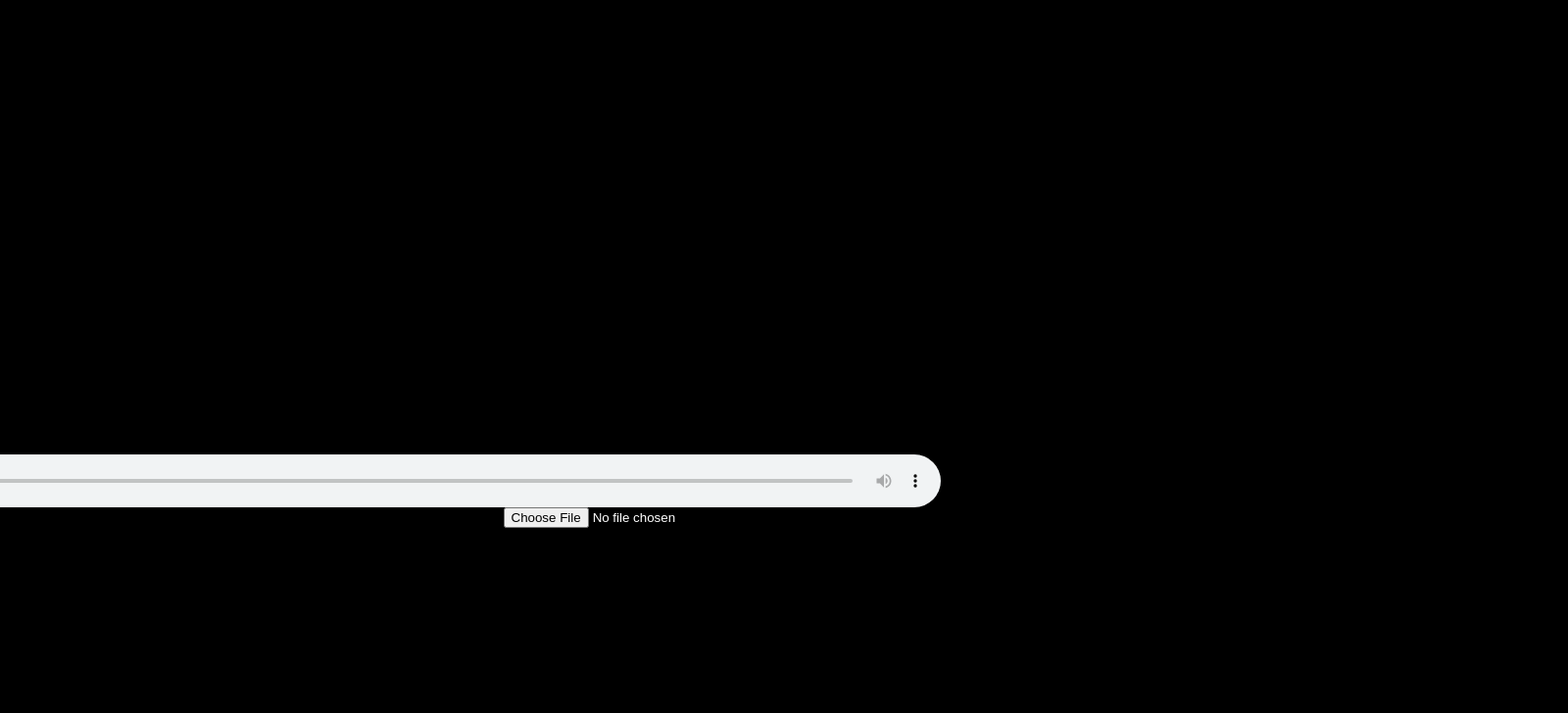
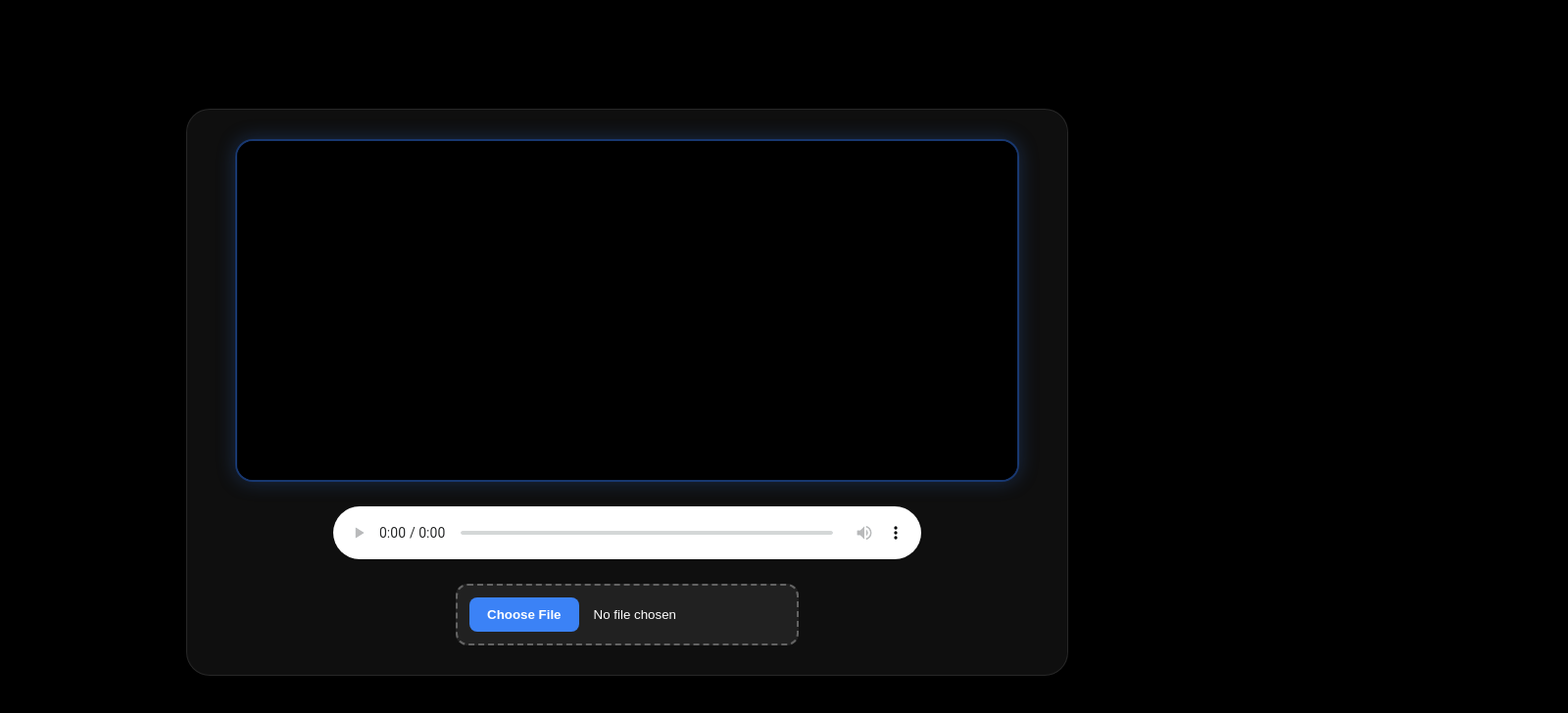
Before and after one commit to sworto/miscellaneous, a plain HTML site: page visualiser/index.html in a window 1280 px wide. Shown: the whole page at 98% size, 1600 px wide, since content can reach past the window. Drawn offline with Linux system fonts and the light colour scheme; animation ran at ten frames a second.

Commit message:
css edited

```diff
--- a/visualiser/style.css
+++ b/visualiser/style.css
@@ -1,41 +1,99 @@
-/*body{
-    background-color: black;
-    color: white;
+/* style.css */
+
+* {
+    margin: 0;
+    padding: 0;
+    box-sizing: border-box;
 }
-#ToCenter{
-    width: fit-content;
-    margin: 0 auto;
+
+body {
+    min-height: 100vh;
+    margin: 0;
+    font-family: Arial, sans-serif;
+    background-color: #000;
     display: flex;
-    flex-direction: column;
-    align-items: flex-start;
-    width: 95vw;
-    max-width: 1000px;
-}
-canvas{
-    width: 95vw;
-    aspect-ratio: 16/7;
-}*/
-body {
-    background-color: black;
+    justify-content: center;
+    align-items: center;
     color: white;
 }
 
 #ToCenter {
-    margin: 0 auto;
-
-    width: 95vw;
-    max-width: 1900px;
-
+    width: min(90%, 900px);
     display: flex;
     flex-direction: column;
-    align-items: center; /* or flex-start */
+    align-items: center;
+    gap: 25px;
+    padding: 30px;
+    background: rgba(255, 255, 255, 0.06);
+    backdrop-filter: blur(12px);
+    border: 1px solid rgba(255, 255, 255, 0.1);
+    border-radius: 24px;
+    box-shadow: 0 20px 50px rgba(0, 0, 0, 0.35);
 }
 
-canvas,
+#VisualiserOverlay {
+    width: 100%;
+    max-width: 800px;
+    height: 350px;
+    background: #020617;
+    border-radius: 18px;
+    border: 2px solid rgba(59, 130, 246, 0.4);
+    box-shadow:
+        0 0 20px rgba(59, 130, 246, 0.25),
+        inset 0 0 20px rgba(59, 130, 246, 0.1);
+}
+
 #playback {
     width: 100%;
+    max-width: 600px;
+    border-radius: 12px;
+    filter: brightness(1.1);
 }
 
-canvas {
-    aspect-ratio: 16 / 6;
+#fileselector {
+    width: 100%;
+    max-width: 350px;
+    padding: 12px;
+    background: rgba(255, 255, 255, 0.08);
+    color: white;
+    border: 2px dashed rgba(255, 255, 255, 0.3);
+    border-radius: 12px;
+    cursor: pointer;
+    transition: all 0.3s ease;
 }
+
+#fileselector:hover {
+    background: rgba(255, 255, 255, 0.12);
+    border-color: #60a5fa;
+}
+
+#fileselector::file-selector-button {
+    padding: 10px 18px;
+    margin-right: 15px;
+    border: none;
+    border-radius: 8px;
+    background: #3b82f6;
+    color: white;
+    font-weight: 600;
+    cursor: pointer;
+    transition: background 0.3s ease;
+}
+
+#fileselector::file-selector-button:hover {
+    background: #2563eb;
+}
+
+@media (max-width: 768px) {
+    #ToCenter {
+        width: 95%;
+        padding: 20px;
+    }
+
+    #VisualiserOverlay {
+        height: 250px;
+    }
+
+    #fileselector {
+        max-width: 100%;
+    }
+}
```
Also changed, not shown: visualiser/index.html (+0 -1 lines).
